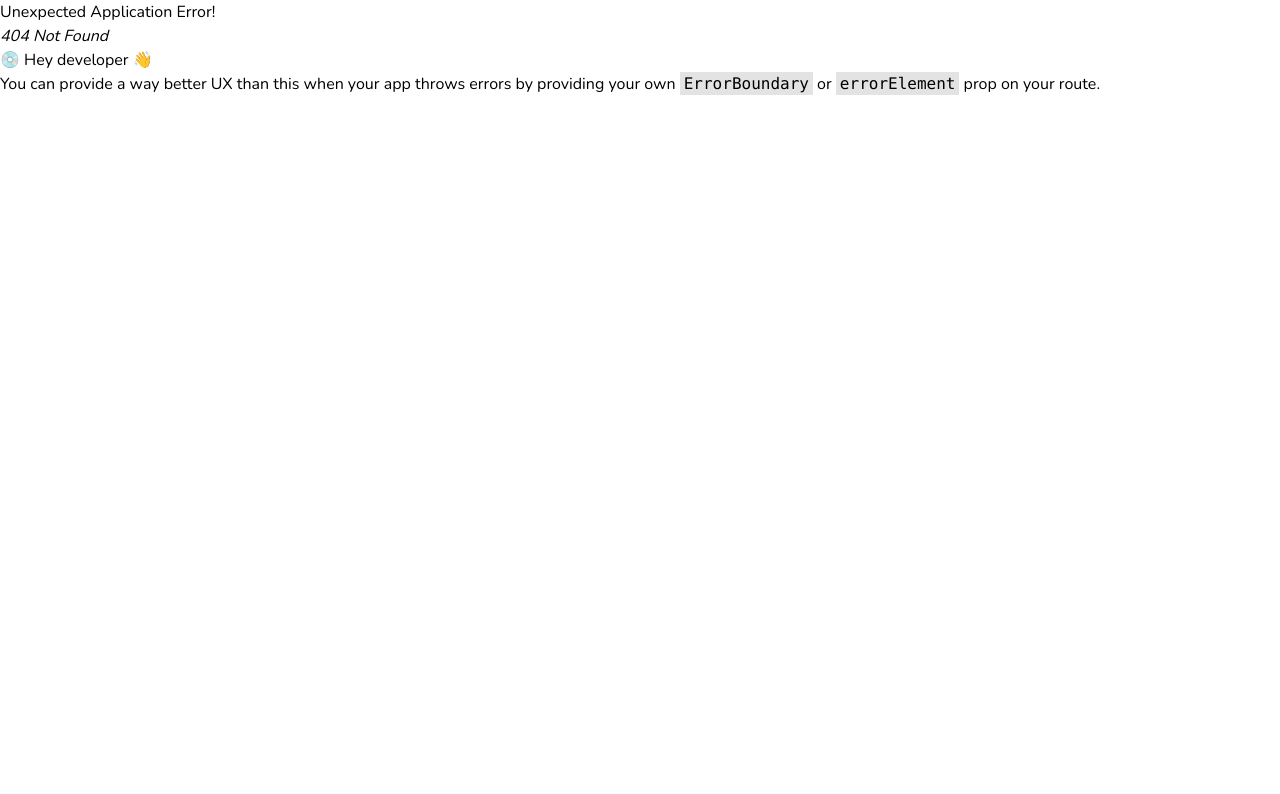
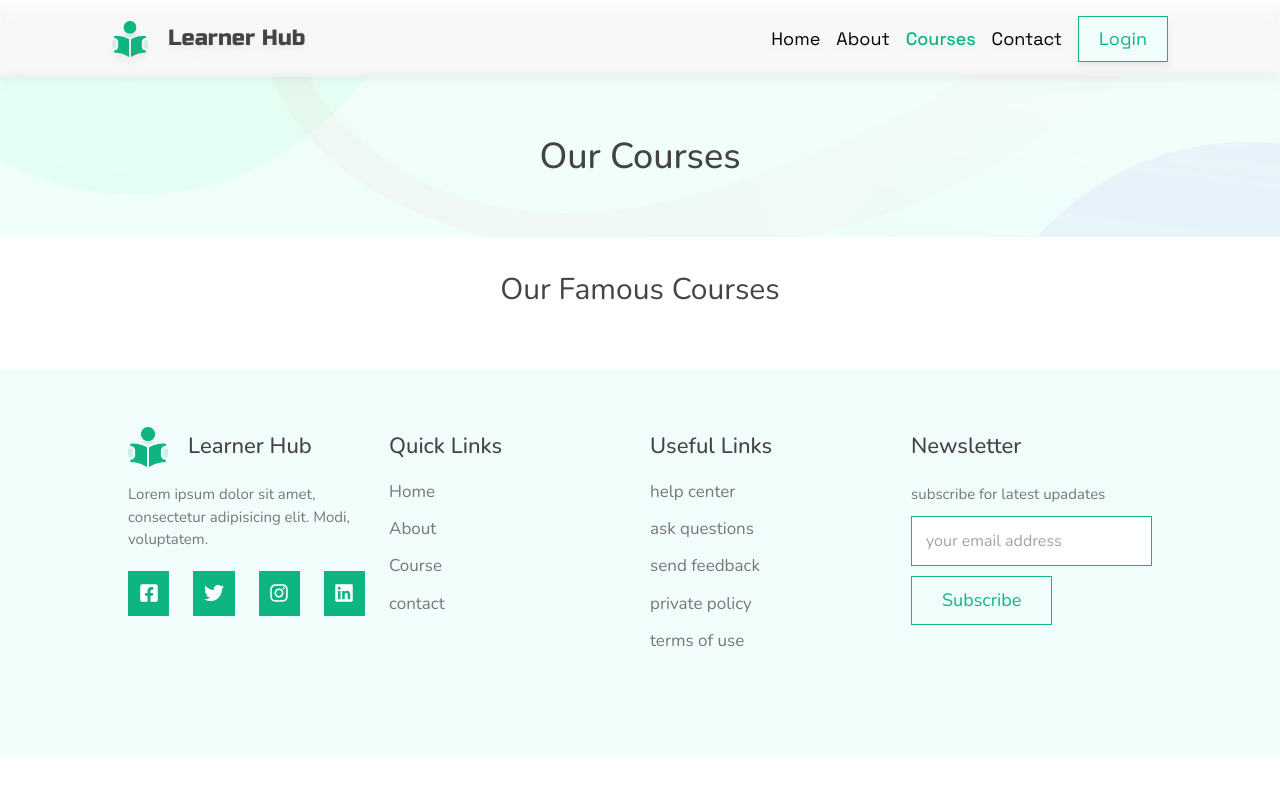
Before and after one commit to ronymia/learner-hub-client, a React (Create React App) app: page /courses in a window 1280 px wide. Before the commit this address had no page. Shown: the top 794 px of the page. Built offline with nearby package versions, Linux system fonts and the light colour scheme; the HTML template or start-up script is replaced by a standard one.

Commit message:
course heading

```diff
--- /dev/null
+++ b/src/components/CourseCard.jsx
@@ -0,0 +1,13 @@
+import React from 'react';
+
+const CourseCard = () => {
+     return (
+          <section className="py-[30px] lg:px-[10%]">
+               <h1 class="block text-center mb-7 text-[30px] capitalize text-dimBlack"> our famous courses </h1>
+
+
+          </section>
+     );
+};
+
+export default CourseCard;
--- a/src/components/PageHeader.jsx
+++ b/src/components/PageHeader.jsx
@@ -1,9 +1,9 @@
 import React from 'react';
 
-const PageHeader = () => {
+const PageHeader = ({ heading }) => {
     return (
         <div className="heading-link flex items-center justify-center">
-            <h1 className="text-4xl font-medium text-dimBlack">About Us</h1>
+            <h1 className="text-4xl font-medium text-dimBlack">{heading}</h1>
         </div >
     )
 }
--- a/src/components/StudentsReview.jsx
+++ b/src/components/StudentsReview.jsx
@@ -1,7 +1,7 @@
 import axios from 'axios';
 import React, { useEffect, useState } from 'react';
 //react icons
-import { FaFacebookF, FaTwitter, FaInstagram, FaLinkedin, FaStar, FaStarHalfAlt } from 'react-icons/fa';
+import { FaStar, FaStarHalfAlt } from 'react-icons/fa';
 // Import Swiper React components
 import { Swiper, SwiperSlide } from "swiper/react";
 // Import Swiper styles
--- a/src/components/index.js
+++ b/src/components/index.js
@@ -4,6 +4,7 @@ import HeroSlider from './HeroSlider.jsx';
 import Subjects from './Subjects.jsx';
 import HeroCourses from './HeroCourses.jsx';
 import PageHeader from './PageHeader';
+import CourseCard from './CourseCard.jsx';
 
 
-export { Navbar, Footer, HeroSlider, Subjects, HeroCourses, PageHeader };
+export { Navbar, Footer, HeroSlider, Subjects, HeroCourses, PageHeader, CourseCard };
--- a/src/pages/About.jsx
+++ b/src/pages/About.jsx
@@ -7,7 +7,7 @@ import Teacher from '../components/Teacher';
 const About = () => {
     return (
         <section className="">
-            <PageHeader />
+            <PageHeader heading="About us" />
             <AboutSummary />
             <Teacher />
             <StudentsReview />
--- a/src/pages/Courses.jsx
+++ b/src/pages/Courses.jsx
@@ -1,9 +1,11 @@
 import React from 'react';
+import { CourseCard, PageHeader } from '../components';
 
 const Courses = () => {
     return (
         <section className="">
-
+            <PageHeader heading="Our Courses" />
+            <CourseCard />
         </section>
     )
 }
--- a/src/routes/Routes/Routes.js
+++ b/src/routes/Routes/Routes.js
@@ -1,6 +1,6 @@
 import { createBrowserRouter } from "react-router-dom";
 import RootLayout from "../../layouts/RootLayout";
-import { Home, About } from '../../pages'
+import { Home, About, Courses } from '../../pages'
 
 export const router = createBrowserRouter([
     {
@@ -14,6 +14,10 @@ export const router = createBrowserRouter([
             {
                 path: "/about",
                 element: <About />
+            },
+            {
+                path: "/courses",
+                element: <Courses />
             }
         ]
     }
```
